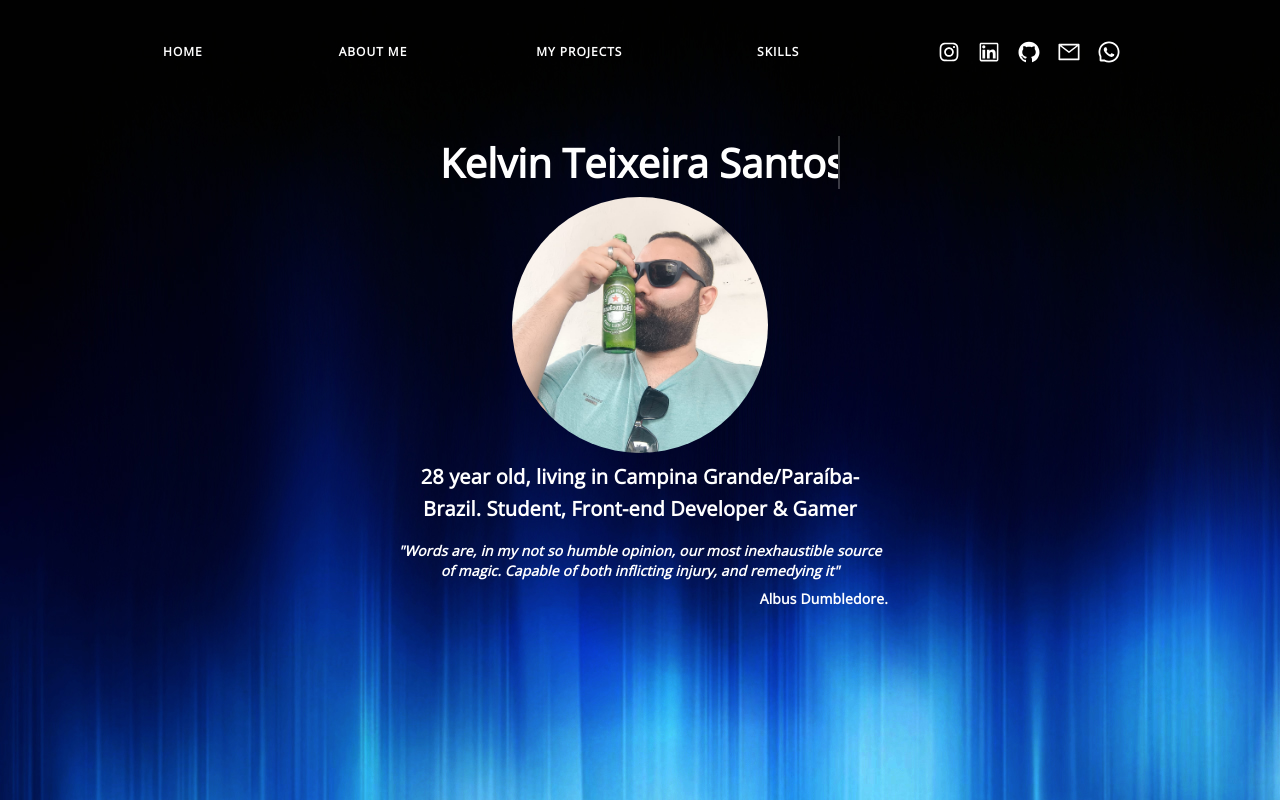
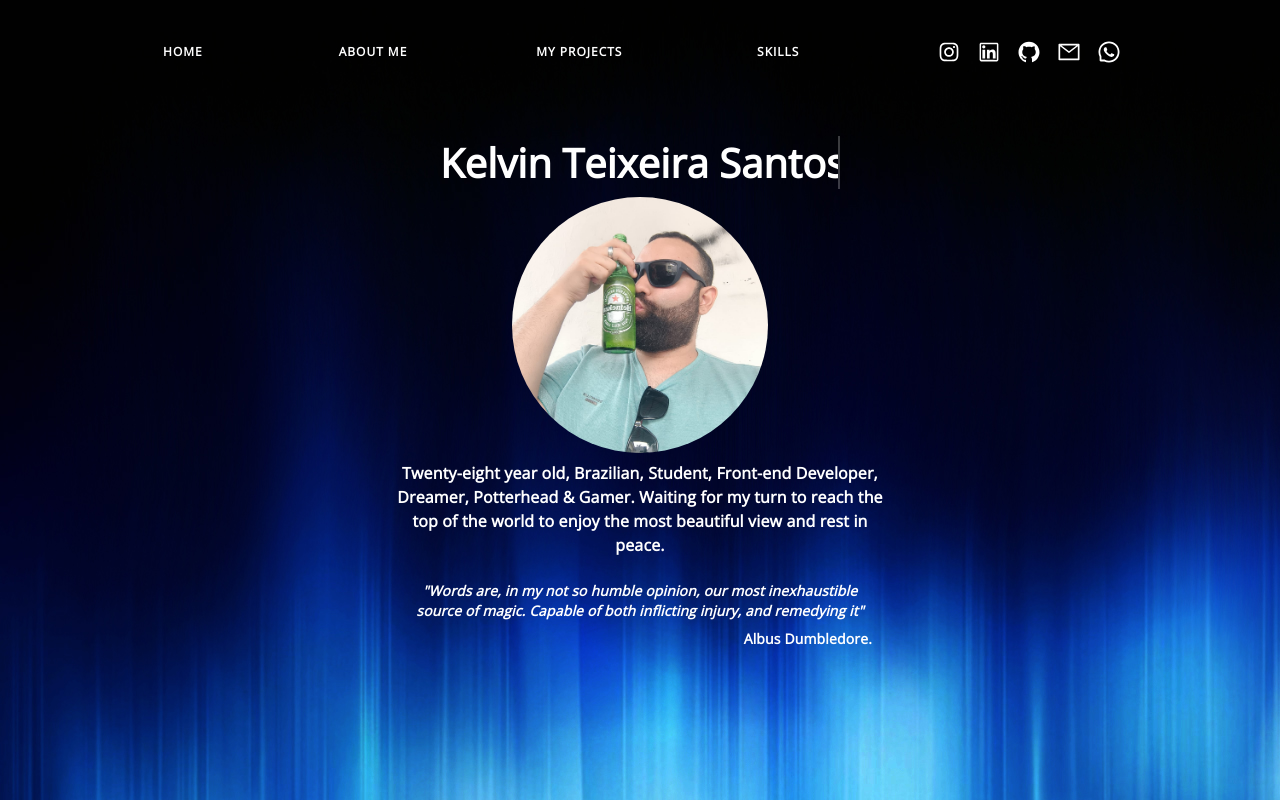
Before and after one commit to kelvinteixeira/My-Web-Site, a React (Vite) app: page / in a window 1280 px wide. Built offline with nearby package versions, Linux system fonts and the light colour scheme.

Commit message:
feat(AboutMe component): Added a new text message

```diff
--- a/src/screens/Home/components/AboutMe/AboutMe.tsx
+++ b/src/screens/Home/components/AboutMe/AboutMe.tsx
@@ -2,13 +2,6 @@ import React from "react";
 import { Box, Grid, IconButton, Typography } from "@mui/material";
 import MyImage from "../../../../assets/MyImage.jpg";
 import * as Styled from "./AboutMe.styles";
-import {
-  AiOutlineLinkedin,
-  AiOutlineInstagram,
-  AiOutlineGithub,
-  AiOutlineMail,
-  AiOutlineWhatsApp,
-} from "react-icons/ai";
 
 export function AboutMe() {
   return (
@@ -29,13 +22,19 @@ export function AboutMe() {
         <Grid item textAlign="center">
           <Styled.StyledAvatar alt="Kelvin" src={MyImage} />
 
-          <Typography variant="h6" marginTop={1} color="#fff">
-            28 year old, living in Campina Grande/Paraíba-Brazil. Student,
-            Front-end Developer & Gamer
+          <Typography
+            variant="body1"
+            marginTop={1}
+            marginBottom={1}
+            color="#fff"
+          >
+            Twenty-eight year old, Brazilian, Student, Front-end Developer,
+            Dreamer, Potterhead & Gamer. Waiting for my turn to reach the top of
+            the world to enjoy the most beautiful view and rest in peace.
           </Typography>
         </Grid>
 
-        <Grid item>
+        <Grid item paddingLeft={2} paddingRight={2}>
           <Typography variant="body2" align="center" marginTop={2} color="#fff">
             <i>
               "Words are, in my not so humble opinion, our most inexhaustible
```
